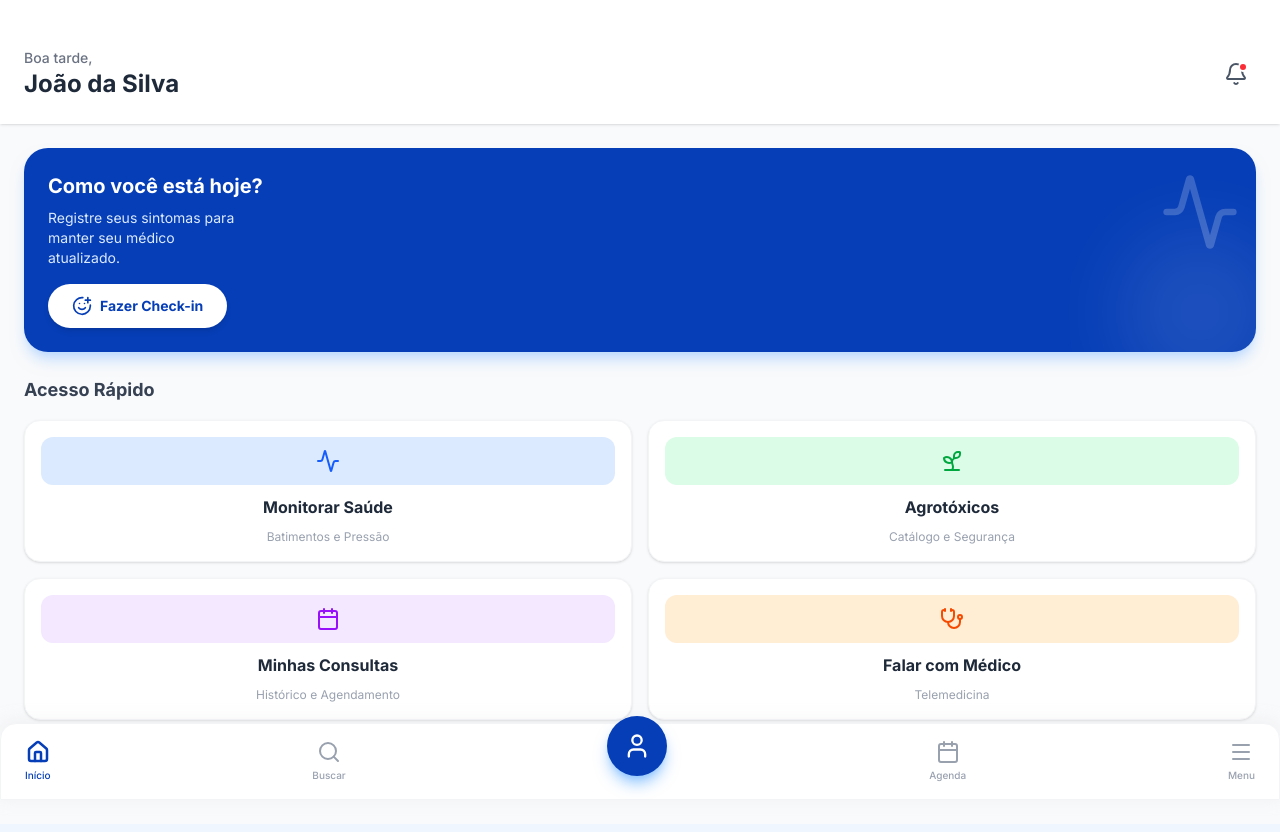
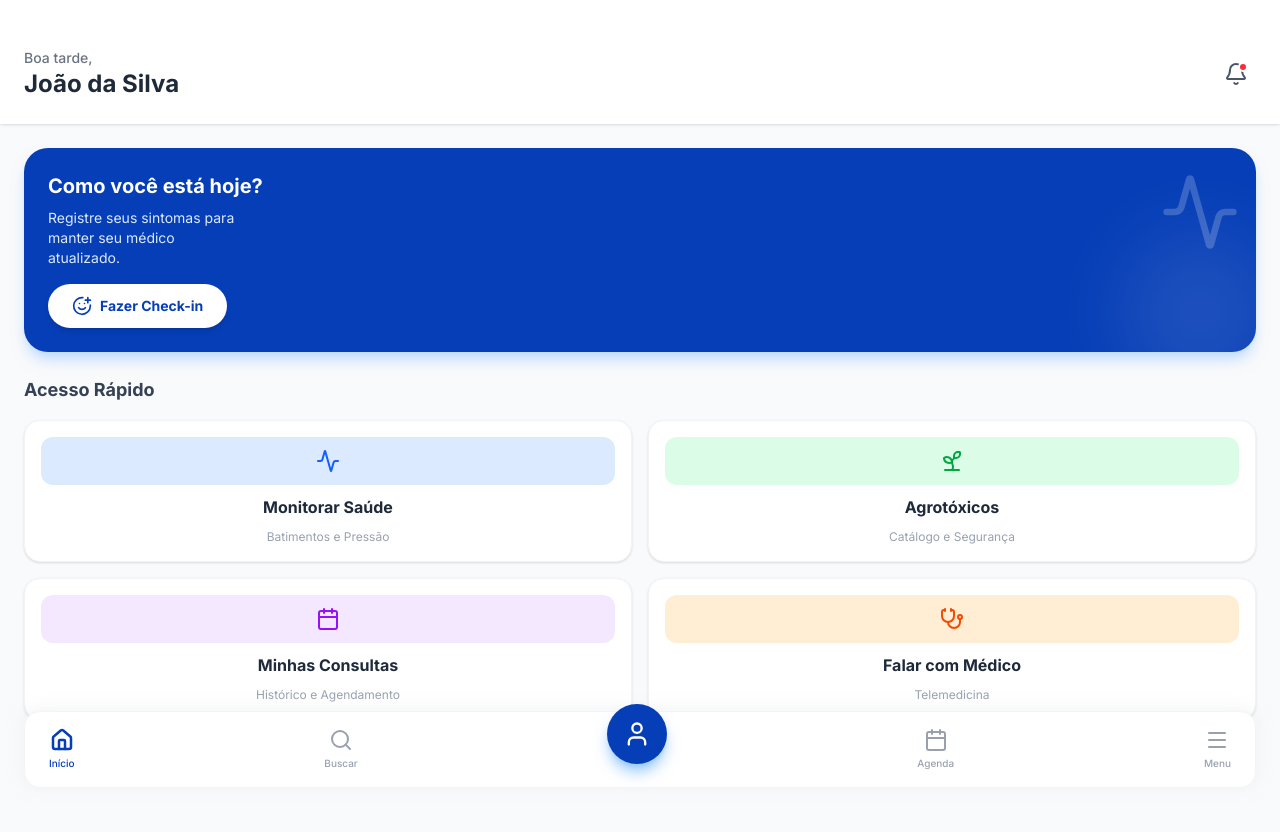
Before and after one commit to raphamatoss/cuidagro, a React (Vite) app in the folder frontend/: page /home in a window 1280 px wide. Built offline with nearby package versions, Linux system fonts and the light colour scheme; a web font is replaced by a local one.

Commit message:
fix: ajusta barra de navegação

```diff
--- a/frontend/src/index.css
+++ b/frontend/src/index.css
@@ -4,7 +4,6 @@
   /* Cores */
   --color-agro-blue: #063EB7;
   --color-agro-blue-light: #EFF6FF;
-  --color-white: #ffffff;
 
   --color-agro-green: #1DE434;
   --color-agro-red: #CD0505;
--- a/frontend/src/pages/HomePage.tsx
+++ b/frontend/src/pages/HomePage.tsx
@@ -65,7 +65,7 @@ export default function HomePage() {
         </button>
       </header>
 
-      <main className="px-6 mt-6 flex flex-col gap-6 pb-26">
+      <main className="px-6 mt-6 flex flex-col gap-6 pb-28">
 
         {/* Card de "Check-in diário" */}
         <div className="relative overflow-hidden rounded-3xl bg-agro-blue p-6 text-white shadow-lg shadow-blue-200">
@@ -115,7 +115,7 @@ export default function HomePage() {
       </main>
 
       {/* Barra de navegação inferior  */}
-      <nav className="fixed bottom-0 left-0 right-0 bg-white rounded-t-2xl shadow-[0px_-2px_15px_0px_rgba(209,201,205,0.55)]  shadow-gray-200/50 border border-gray-100 px-6 py-4 flex justify-between items-center z-50">
+      <nav className="fixed bottom-3 left-6 right-6 bg-white rounded-2xl shadow-[0px_-2px_15px_0px_rgba(209,201,205,0.55)]  shadow-gray-200/50 border border-gray-100 px-6 py-4 flex justify-between items-center z-50">
         <NavItem icon={HomeIcon} label="Início" isActive />
         <NavItem icon={Search} label="Buscar" />
 
```
